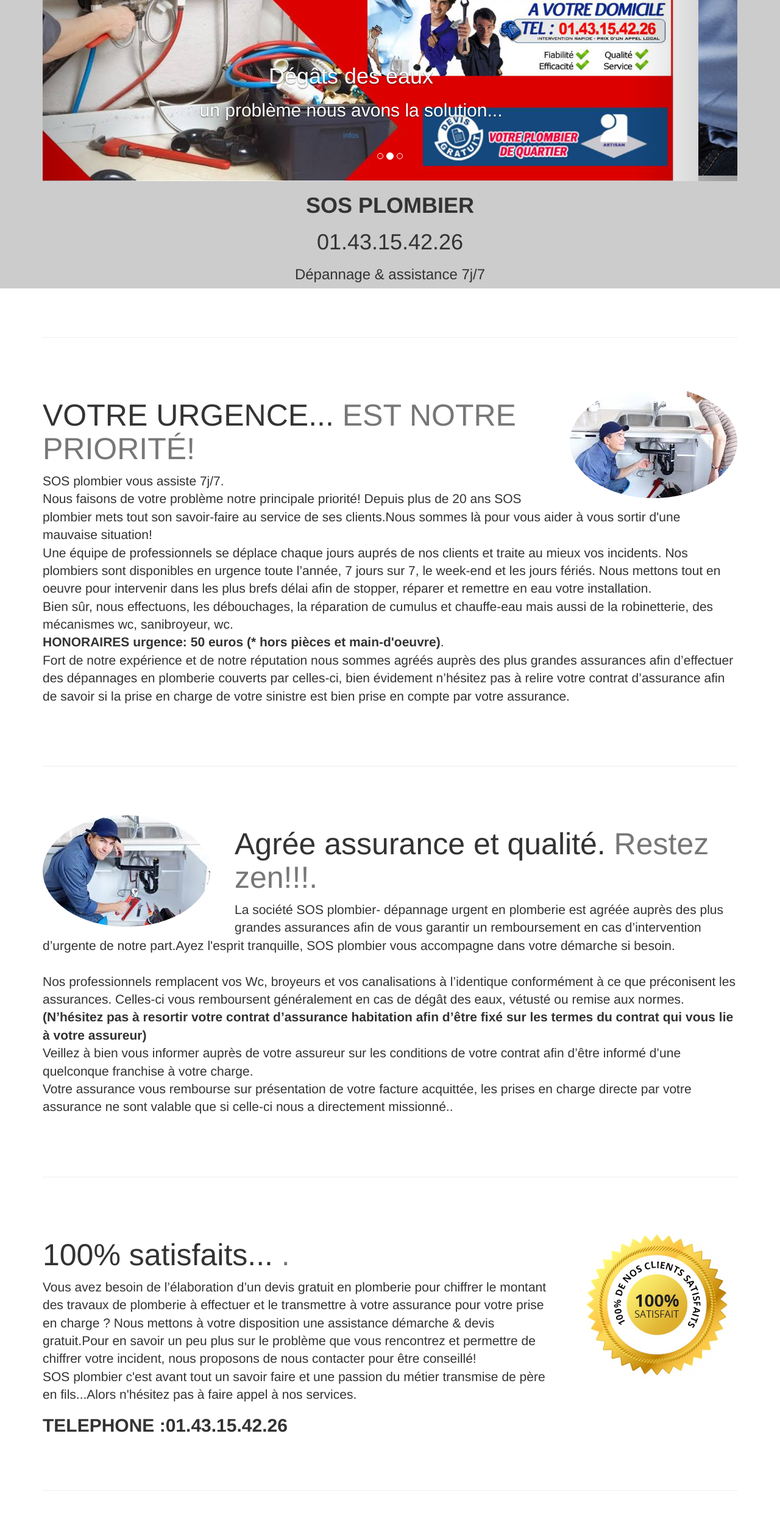
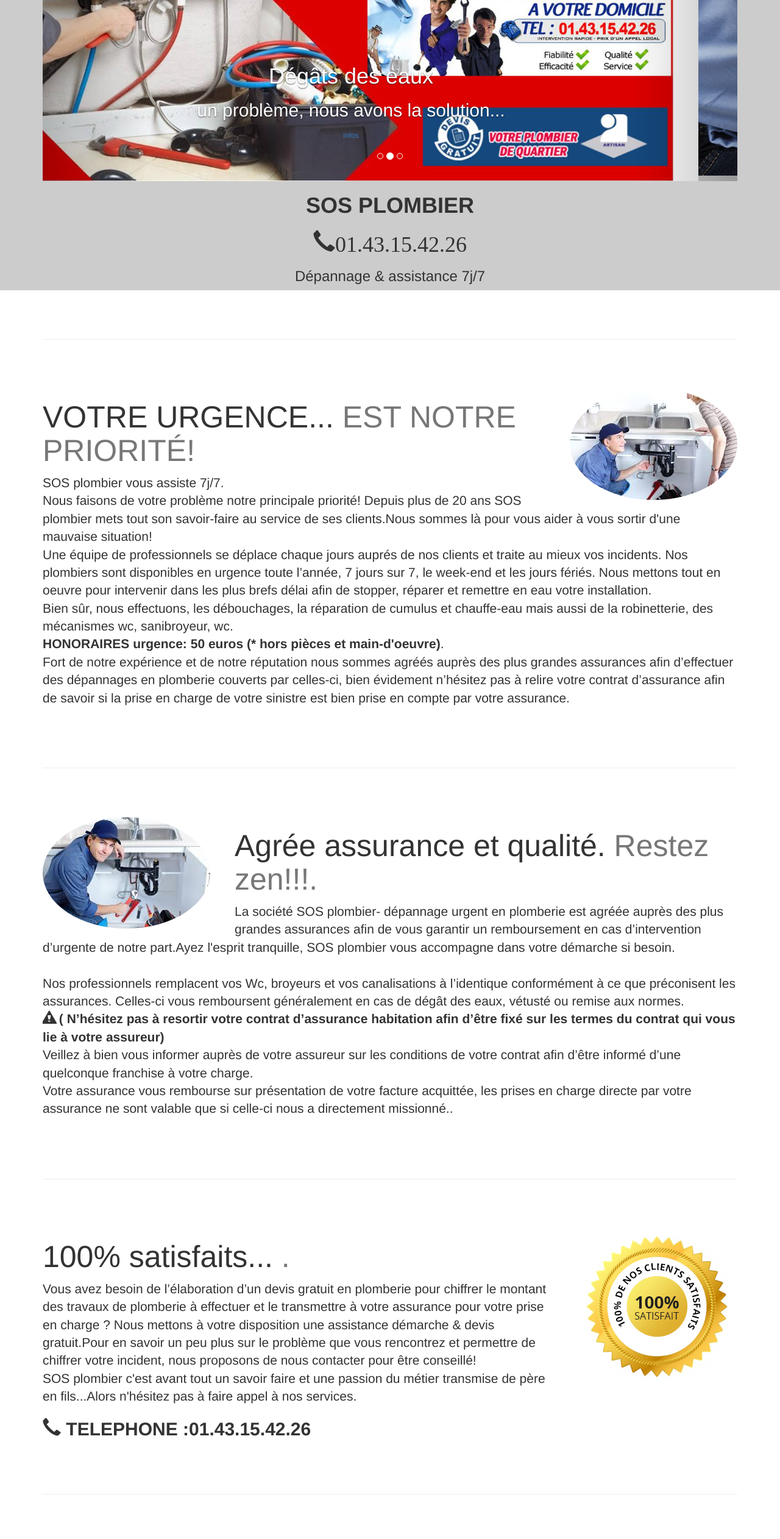
Before and after one commit to isabelle59/leplombier, a plain HTML site: page index.html in a window 1280 px wide. Shown: the part 237-2761 px from the top of the page at 61% size. Drawn offline with Linux system fonts and the light colour scheme; placeholder pictures from the web are drawn by us.

Commit message:
insert glyficons on page

```diff
--- a/index.html
+++ b/index.html
@@ -61,7 +61,7 @@
     </nav>
 
     <!-- Full Width Image Header -->
-    <header div class="header-image">
+    <header class="header-image">
 
         <div class="container">
             <div class="row">
@@ -78,7 +78,7 @@
                                 <div class="carousel-caption">
                                     <h1>Dégâts des eaux</h1>
                                     <p>
-                                <h2>un problème nous avons la solution...</h2>
+                                        <h2>un problème, nous avons la solution...</h2>
                                     </p>
                                     <p><a class="btn btn-clear btn-sm btn-min-block" href="#">infos</a></p>
                                 </div>
@@ -116,7 +116,7 @@
                     <div class="main-text hidden-xs">
                         <div class="col-md-12 text-center">
                             <h1><strong>SOS PLOMBIER</strong></h1>
-                    <h1>01.43.15.42.26</h1>
+                            <h1><span class="glyphicon glyphicon-earphone"aria-hidden="true">01.43.15.42.26</h1>
                             <h3>Dépannage & assistance 7j/7
                     </h3>
                         </div>
@@ -129,7 +129,7 @@
 
     </header>
 
-    <!-- Page Content -->
+    <!-- Page Content description society -->
     <div class="container">
 
         <hr class="featurette-divider">
@@ -141,8 +141,7 @@
                 <span class="text-muted">EST NOTRE PRIORITÉ!</span>
             </h2>
             <p class="lead">SOS plombier vous assiste 7j/7.
-                <br> Nous faisons de votre problème notre principale priorité!
-                Depuis plus de 20 ans SOS plombier mets tout son savoir-faire au service de ses clients.Nous sommes là pour vous aider à vous sortir d'une mauvaise situation!
+                <br> Nous faisons de votre problème notre principale priorité! Depuis plus de 20 ans SOS plombier mets tout son savoir-faire au service de ses clients.Nous sommes là pour vous aider à vous sortir d'une mauvaise situation!
                 <br> Une équipe de professionnels se déplace chaque jours auprés de nos clients et traite au mieux vos incidents. Nos plombiers sont disponibles en urgence toute l’année, 7 jours sur 7, le week-end et les jours fériés. Nous mettons tout en
                 oeuvre pour intervenir dans les plus brefs délai afin de stopper, réparer et remettre en eau votre installation.
                 <br> Bien sûr, nous effectuons, les débouchages, la réparation de cumulus et chauffe-eau mais aussi de la robinetterie, des mécanismes wc, sanibroyeur, wc.
@@ -159,12 +158,13 @@
             <h2 class="featurette-heading">Agrée assurance et qualité.
                 <span class="text-muted">Restez zen!!!.</span>
             </h2>
-            <p class="lead">La société SOS plombier- dépannage urgent en plomberie est agréée auprès des plus grandes assurances afin de vous garantir un remboursement en cas d’intervention d’urgente de notre part.Ayez l'esprit tranquille, SOS plombier vous accompagne dans votre démarche si besoin.<br>
+            <p class="lead">La société SOS plombier- dépannage urgent en plomberie est agréée auprès des plus grandes assurances afin de vous garantir un remboursement en cas d’intervention d’urgente de notre part.Ayez l'esprit tranquille, SOS plombier vous accompagne
+                dans votre démarche si besoin.
+                <br>
 
                 <br> Nos professionnels remplacent vos Wc, broyeurs et vos canalisations à l’identique conformément à ce que préconisent les assurances. Celles-ci vous remboursent généralement en cas de dégât des eaux, vétusté ou remise aux normes.
-                <br> <strong>(N’hésitez pas à resortir votre contrat d’assurance habitation afin d’être fixé sur les termes du contrat qui vous lie à votre assureur)</strong> <br>
-                Veillez à bien vous informer auprès de votre assureur sur les conditions de votre contrat afin d’être
-                informé d’une quelconque franchise à votre charge.
+                <br> <strong><span class="glyphicon glyphicon-alert"aria-hidden="true"></span> ( N’hésitez pas à resortir votre contrat d’assurance habitation afin d’être fixé sur les termes du contrat qui vous lie à votre assureur)</strong>
+                <br> Veillez à bien vous informer auprès de votre assureur sur les conditions de votre contrat afin d’être informé d’une quelconque franchise à votre charge.
                 <br> Votre assurance vous rembourse sur présentation de votre facture acquittée, les prises en charge directe par votre assurance ne sont valable que si celle-ci nous a directement missionné..</p>
         </div>
 
@@ -176,14 +176,17 @@
             <h2 class="featurette-heading">100% satisfaits...
                 <span class="text-muted">.</span>
             </h2>
-            <p class="lead"> Vous avez besoin de l’élaboration d’un devis gratuit en plomberie pour chiffrer le montant des travaux de plomberie à effectuer et le transmettre à votre assurance pour votre prise en charge ?
-
-Nous mettons à votre disposition une assistance démarche  & devis gratuit.Pour en savoir un peu plus sur le problème que vous rencontrez et permettre de  chiffrer votre incident, nous proposons de nous contacter pour être conseillé!<br>
-SOS plombier c'est avant tout un savoir faire et une passion du métier transmise de père en fils...Alors n'hésitez pas à faire appel à nos services.
-<h2><strong><span class"glyphicon-earphone" arian-hidden="true"></span> TELEPHONE :01.43.15.42.26</strong></h2></p>
+            <p class="lead"> Vous avez besoin de l’élaboration d’un devis gratuit en plomberie pour chiffrer le montant des travaux de plomberie à effectuer et le transmettre à votre assurance pour votre prise en charge ? Nous mettons à votre disposition une assistance
+                démarche & devis gratuit.Pour en savoir un peu plus sur le problème que vous rencontrez et permettre de chiffrer votre incident, nous proposons de nous contacter pour être conseillé!
+                <br> SOS plombier c'est avant tout un savoir faire et une passion du métier transmise de père en fils...Alors n'hésitez pas à faire appel à nos services.
+                <h2><strong><span class="glyphicon glyphicon-earphone"aria-hidden="true"></span> TELEPHONE :01.43.15.42.26</strong></h2>
+            </p>
         </div>
 
         <hr class="featurette-divider">
+
+        <!--end Page Content description society -->
+
 
         <!-- contact -->
 
```
Lines whose indentation alone changed are shown as unchanged.
